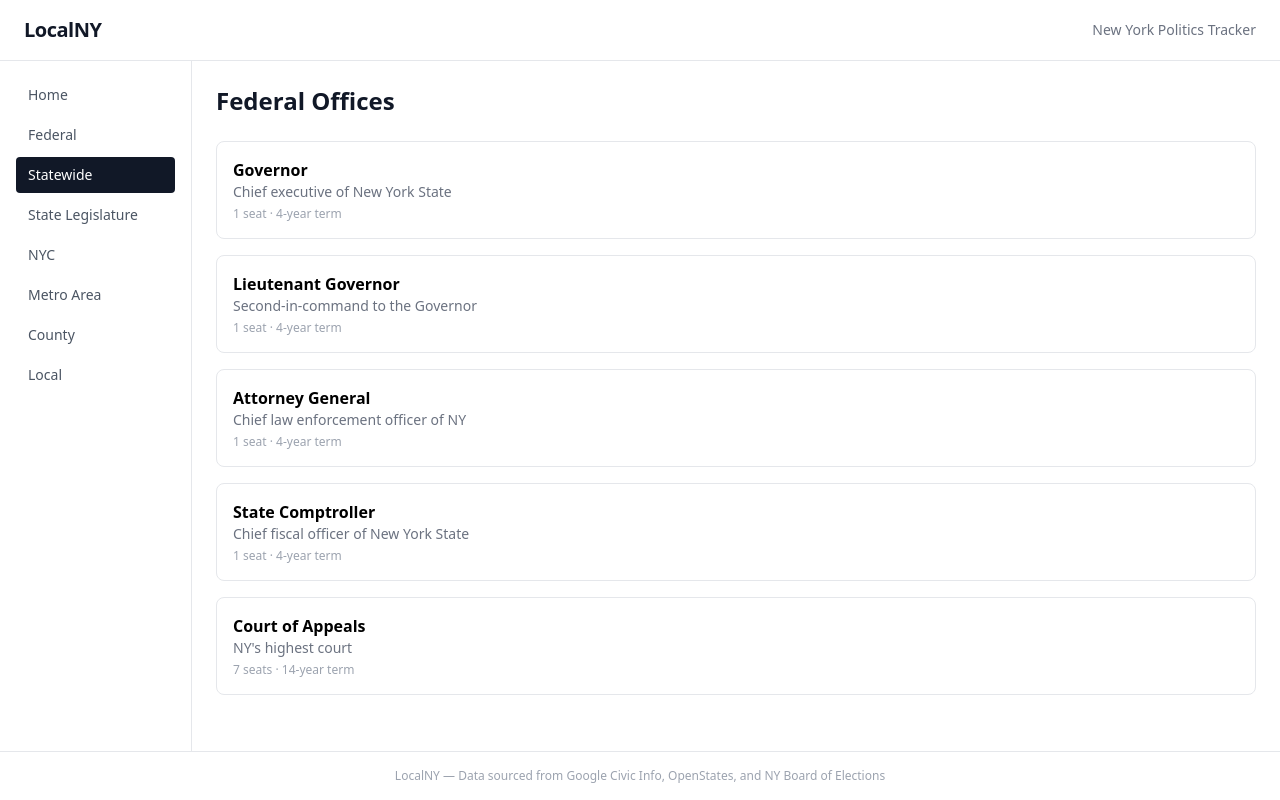
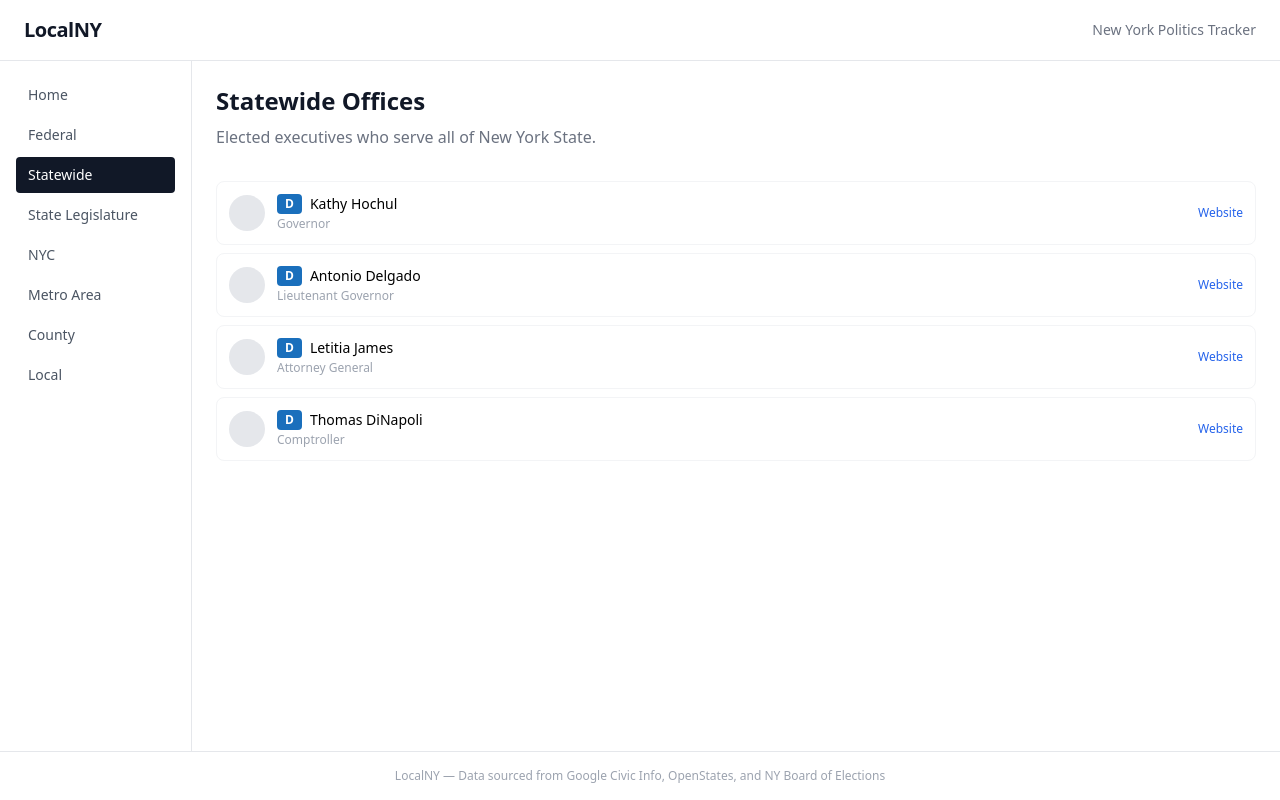
Before and after one commit to vincentbonet/LocalNY, a React (Vite) app: page /statewide in a window 1280 px wide. Built offline with nearby package versions, Linux system fonts and the light colour scheme.

Commit message:
feat(statewide): create static data (will figure out alternative way since OpenStates doesn't have relevant info)

```diff
--- /dev/null
+++ b/src/data/statewide-officials.ts
@@ -0,0 +1,33 @@
+export interface StatewideOfficial {
+  name: string;
+  office: string;
+  party: string;
+  website: string;
+}
+
+export const statewideOfficials: StatewideOfficial[] = [
+  {
+    name: 'Kathy Hochul',
+    office: 'Governor',
+    party: 'Democratic',
+    website: 'https://www.governor.ny.gov',
+  },
+  {
+    name: 'Antonio Delgado',
+    office: 'Lieutenant Governor',
+    party: 'Democratic',
+    website: 'https://www.governor.ny.gov/lt-governor',
+  },
+  {
+    name: 'Letitia James',
+    office: 'Attorney General',
+    party: 'Democratic',
+    website: 'https://ag.ny.gov',
+  },
+  {
+    name: 'Thomas DiNapoli',
+    office: 'Comptroller',
+    party: 'Democratic',
+    website: 'https://www.osc.ny.gov',
+  },
+];
--- a/src/pages/StateLegislature.tsx
+++ b/src/pages/StateLegislature.tsx
@@ -4,8 +4,8 @@ import Spinner from '../components/ui/Spinner';
 import Badge from '../components/ui/Badge';
 
 export default function StateLegislature() {
-  const senate = useOfficials(() => fetchNYLegislators('upper'));
-  const assembly = useOfficials(() => fetchNYLegislators('lower'));
+  const senate = useOfficials(() => fetchNYLegislators('upper'), 'senate');
+  const assembly = useOfficials(() => fetchNYLegislators('lower'), 'assembly');
 
   return (
     <div>
@@ -15,10 +15,10 @@ export default function StateLegislature() {
         <h2 className="text-lg font-semibold text-blue-700 border-b-2 border-blue-200 pb-2 mb-4">
           State Senate — 63 seats
         </h2>
-        {senate.loading && <Spinner />}
-        {senate.error && <p className="text-red-500 text-sm">{senate.error}</p>}
+        {senate.isLoading && <Spinner />}
+        {senate.error && <p className="text-red-500 text-sm">{senate.error.message}</p>}
         <div className="grid grid-cols-1 gap-2">
-          {senate.data.map((leg) => (
+          {(senate.data ?? []).map((leg) => (
             <LegislatorRow key={leg.name} leg={leg} />
           ))}
         </div>
@@ -26,12 +26,12 @@ export default function StateLegislature() {
 
       <section>
         <h2 className="text-lg font-semibold text-green-700 border-b-2 border-green-200 pb-2 mb-4">
-          State Assembly — 150 seats (showing first 100)
+          State Assembly — 150 seats (showing first 50)
         </h2>
-        {assembly.loading && <Spinner />}
-        {assembly.error && <p className="text-red-500 text-sm">{assembly.error}</p>}
+        {assembly.isLoading && <Spinner />}
+        {assembly.error && <p className="text-red-500 text-sm">{assembly.error.message}</p>}
         <div className="grid grid-cols-1 gap-2">
-          {assembly.data.map((leg) => (
+          {(assembly.data ?? []).map((leg) => (
             <LegislatorRow key={leg.name} leg={leg} />
           ))}
         </div>
--- a/src/pages/Statewide.tsx
+++ b/src/pages/Statewide.tsx
@@ -1,20 +1,40 @@
-// src/pages/Federal.tsx
-import { officesByLevel } from '../data/offices';
+import { statewideOfficials } from '../data/statewide-officials';
+import type { StatewideOfficial } from '../data/statewide-officials';
+import Badge from '../components/ui/Badge';
 
 export default function Statewide() {
-  const offices = officesByLevel('statewide');
   return (
     <div>
-      <h1 className="text-2xl font-bold text-gray-900 mb-6">Federal Offices</h1>
-      <div className="grid gap-4">
-        {offices.map((o) => (
-          <div key={o.id} className="border border-gray-200 rounded-lg p-4">
-            <h2 className="font-semibold">{o.title}</h2>
-            <p className="text-sm text-gray-500">{o.description}</p>
-            <p className="text-xs text-gray-400 mt-1">{o.seats} seat{o.seats !== 1 ? 's' : ''} · {o.termYears}-year term</p>
-          </div>
+      <h1 className="text-2xl font-bold text-gray-900 mb-2">Statewide Offices</h1>
+      <p className="text-gray-500 mb-8">Elected executives who serve all of New York State.</p>
+      <div className="flex flex-col gap-2">
+        {statewideOfficials.map((official) => (
+          <OfficialRow key={official.office} official={official} />
         ))}
       </div>
     </div>
   );
 }
+
+function OfficialRow({ official }: { official: StatewideOfficial }) {
+  return (
+    <div className="flex items-center gap-3 p-3 rounded-lg border border-gray-100 hover:bg-gray-50 transition-colors">
+      <div className="w-9 h-9 rounded-full bg-gray-200 shrink-0" />
+      <div className="flex-1 min-w-0">
+        <div className="flex items-center gap-2">
+          <Badge party={official.party} />
+          <span className="font-medium text-sm truncate">{official.name}</span>
+        </div>
+        <p className="text-xs text-gray-400 mt-0.5">{official.office}</p>
+      </div>
+      <a
+        href={official.website}
+        target="_blank"
+        rel="noreferrer"
+        className="text-xs text-blue-600 hover:underline shrink-0"
+      >
+        Website
+      </a>
+    </div>
+  );
+}
```
